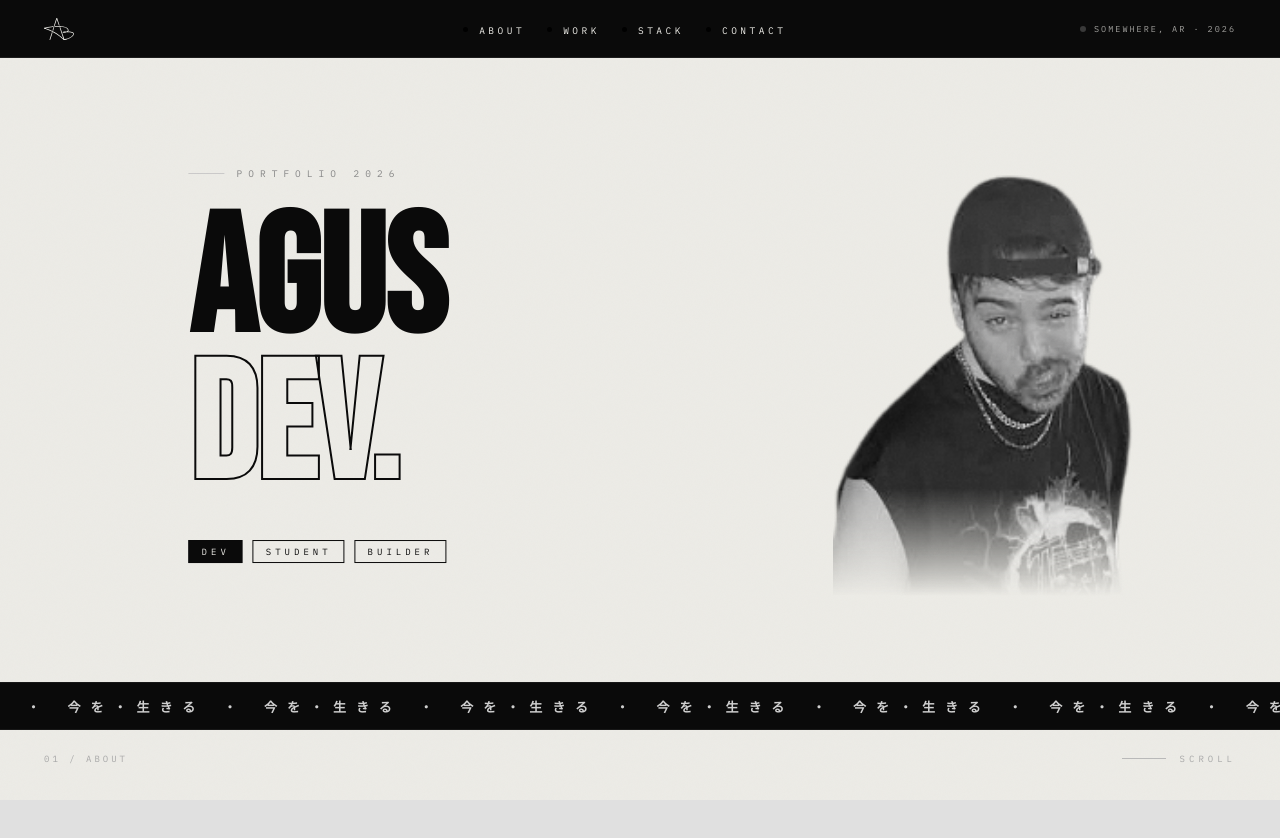
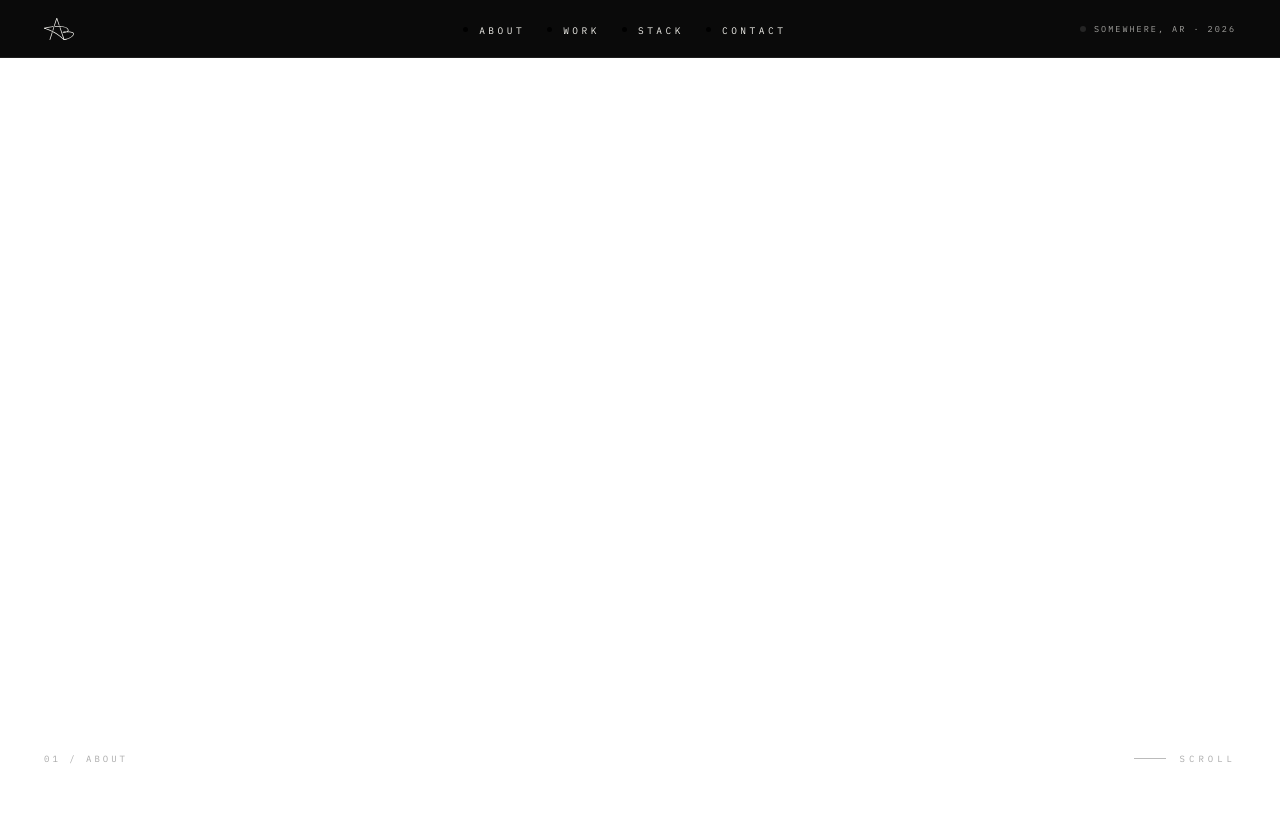
Before and after one commit to 0xlibless/Porfolio, a React (Vite) app: page /#/ in a window 1280 px wide. Shown: the top 838 px of the page. Built offline with nearby package versions, Linux system fonts and the light colour scheme.

Commit message:
Incomplete transition

```diff
--- a/src/assets/Home.css
+++ b/src/assets/Home.css
@@ -8,6 +8,14 @@
     50% {
         opacity: 1
     }
+}
+
+#logomask {
+    background-color: #0a0a0a00;
+    mask-image: url("/favicon.svg");
+    mask-position: center 70000vh;
+    mask-repeat: no-repeat;
+    mask-size: clamp(1800vh, 3500%, 0vh);
 }
 
 .hero {
--- a/src/pages/Home.jsx
+++ b/src/pages/Home.jsx
@@ -146,6 +146,20 @@ export default function Home() {
         { opacity: 0, duration: 0.7 },
         "-=.4"
       );
+
+      const scrollt = gsap.timeline({
+        scrollTrigger: {
+          trigger: ".hero",
+          end: "+=300%",
+          scrub: 1,
+          pin: true,
+
+        },
+      });
+
+      scrollt.to("#logomask",
+        { maskSize: "15%", maskPosition: "center center", ease: "power2.inOut", backgroundColor: "#0a0a0a", duration: 1 }
+      );
   }, { scope: mainRef });
 
   return (
@@ -158,7 +172,8 @@ export default function Home() {
         Scroll
       </div>
 
-      <section id="about" className="hero">
+      <div id="logomask" className="hero">
+        <section id="about" >
           <div className="grain" />
           <div className="tape-band">
             <span className="tape-text">{TAPE_CONTENT}</span>
@@ -181,7 +196,6 @@ export default function Home() {
                 </em>
               </span>
             </h1>
-
             <div className="hero-tags">
               <span className="hero-tag filled">Dev</span>
               <span className="hero-tag">Student</span>
@@ -192,6 +206,7 @@ export default function Home() {
           <HeroImage containerRef={mainRef} />
 
         </section>
+    </div>
 
       <section id="work" style={{ minHeight: '100vh', background: '#e0e0e0', padding: '100px 20px' }}>
 
```
Lines whose indentation alone changed are shown as unchanged.
